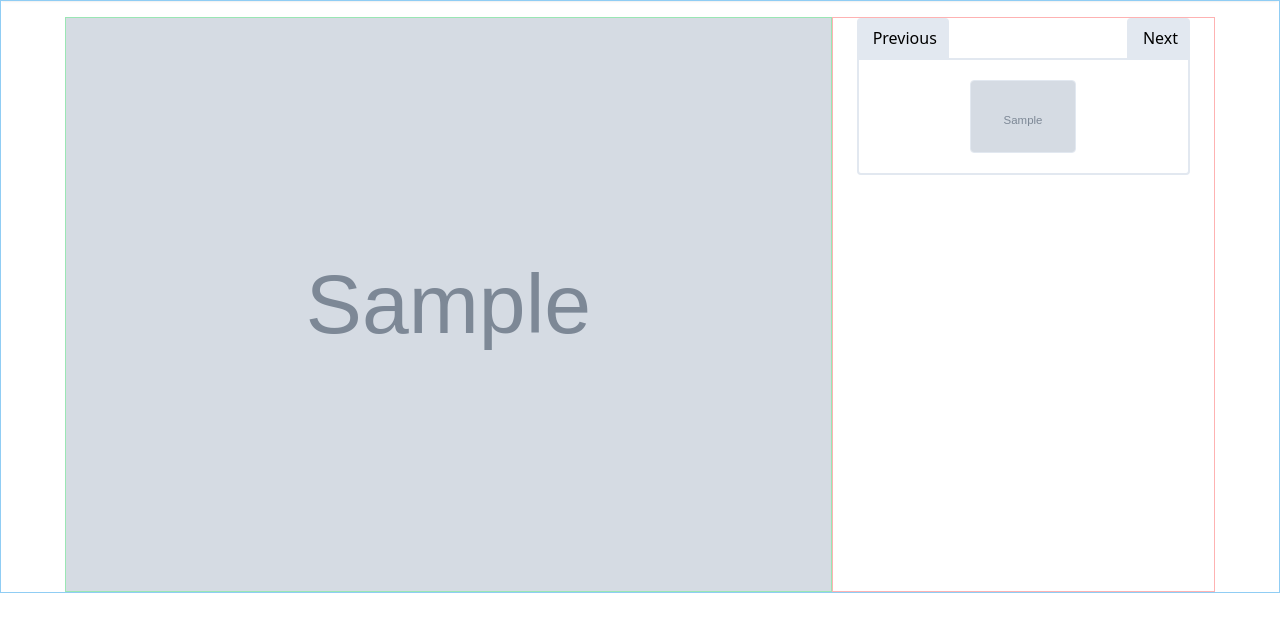
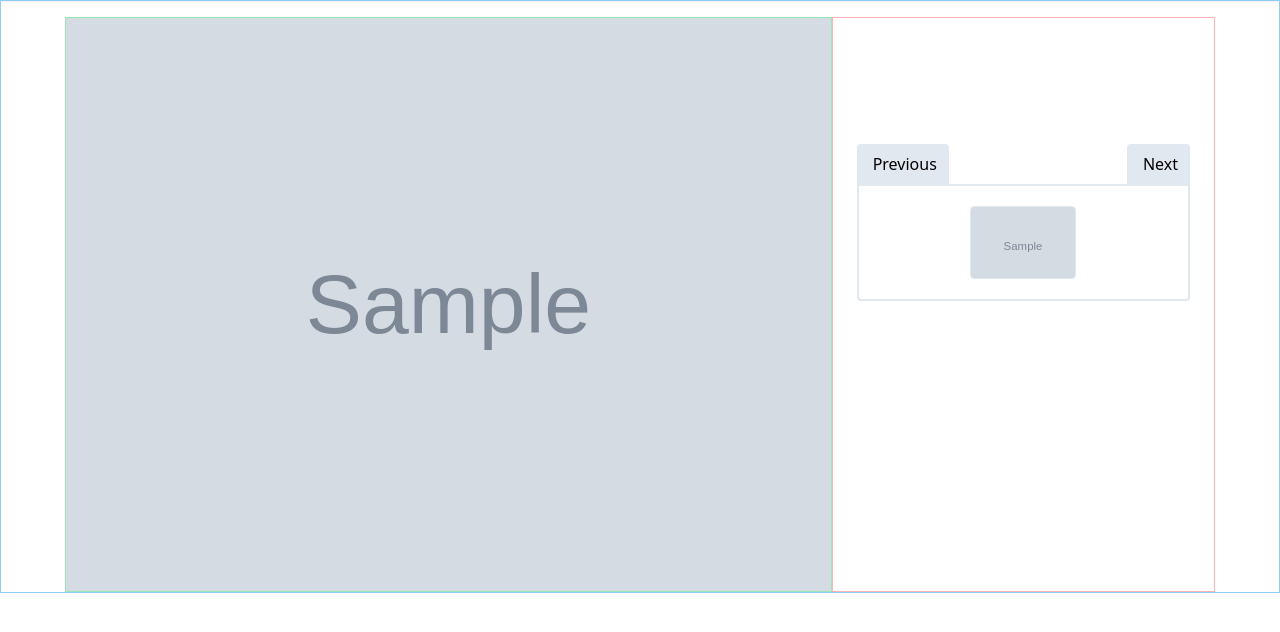
Before and after one commit to heldridge/photos-webapp, a Django app: template django/templates/pages/gallery.html.j2 in a window 1280 px wide. Shown: the part 74-706 px from the top of the page. Run offline with Django 3.2, Linux system fonts and the light colour scheme; the template is opened without the code that fills it: most values are stand-ins (such as "Sample title", 1, 10 or a date in 2020); grey boxes marked "Sample" are stand-in pictures; style sheets or scripts are compiled from the project's sources.

Commit message:
Make top padding of gallery sidebar responsive

```diff
--- a/css/styles-tailwind.css
+++ b/css/styles-tailwind.css
@@ -56,3 +56,7 @@
 .pb-1-3 {
     padding-bottom: 22%;
 }
+
+.flex-grow-3 {
+    flex-grow: 2.3;
+}
--- a/django/templates/pages/gallery.html.j2
+++ b/django/templates/pages/gallery.html.j2
@@ -19,7 +19,9 @@
         <img class="max-h-full object-contain" src="{{ picture.photo }}" alt="">
     </div>
     <div class="border border-red-300 w-2/6 hidden md:flex flex-col" id="gallery-sidebar">
-        <div class="">
+        <div class="flex-grow">
+        </div>
+        <div class="flex-grow-3">
             <div class="mx-6 flex justify-between" id="gallery-next-prev">
                 <button class="bg-gray-300 hover:bg-gray-500 rounded-t py-2 pl-4 pr-3">
                     Previous
```
